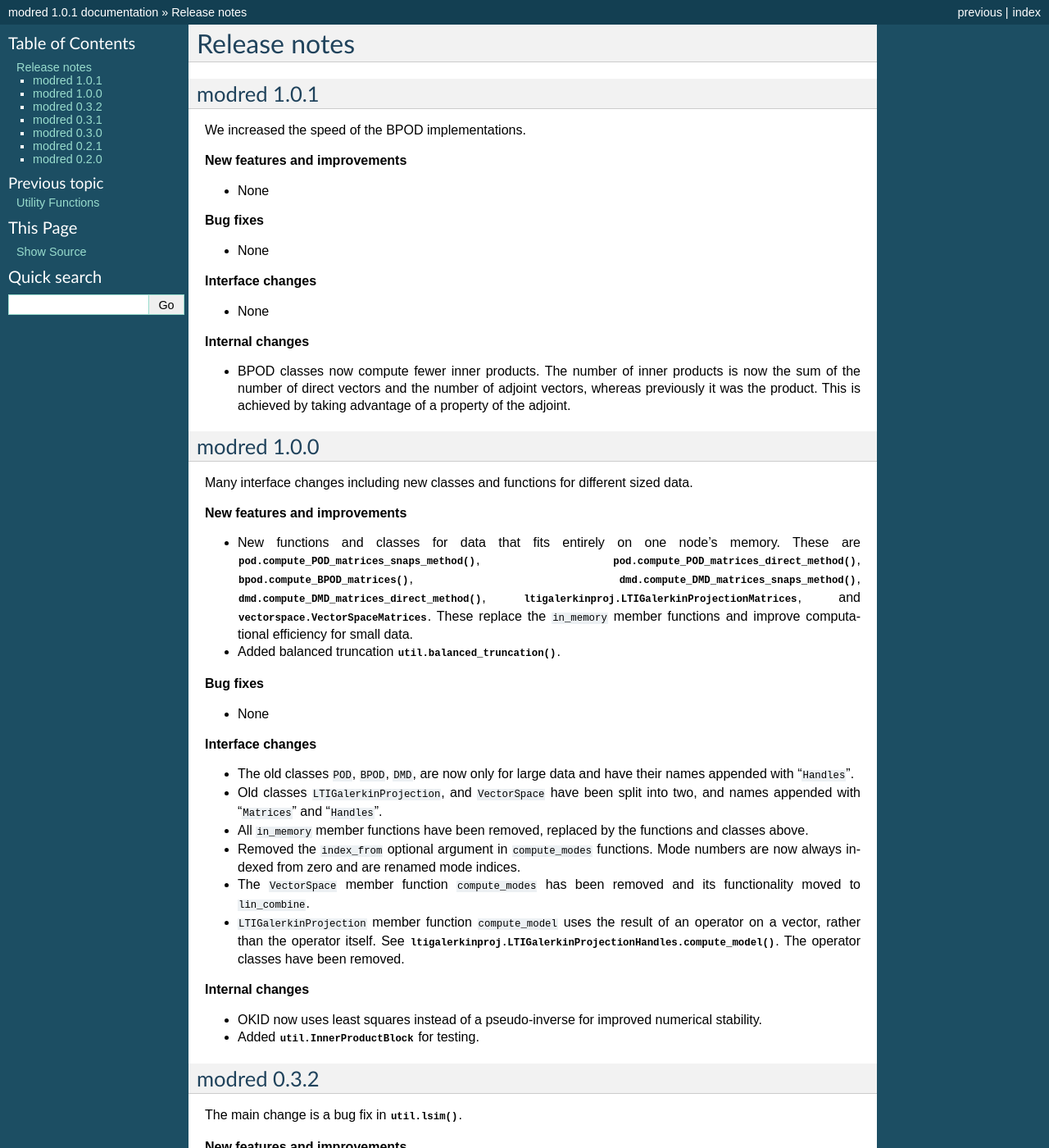
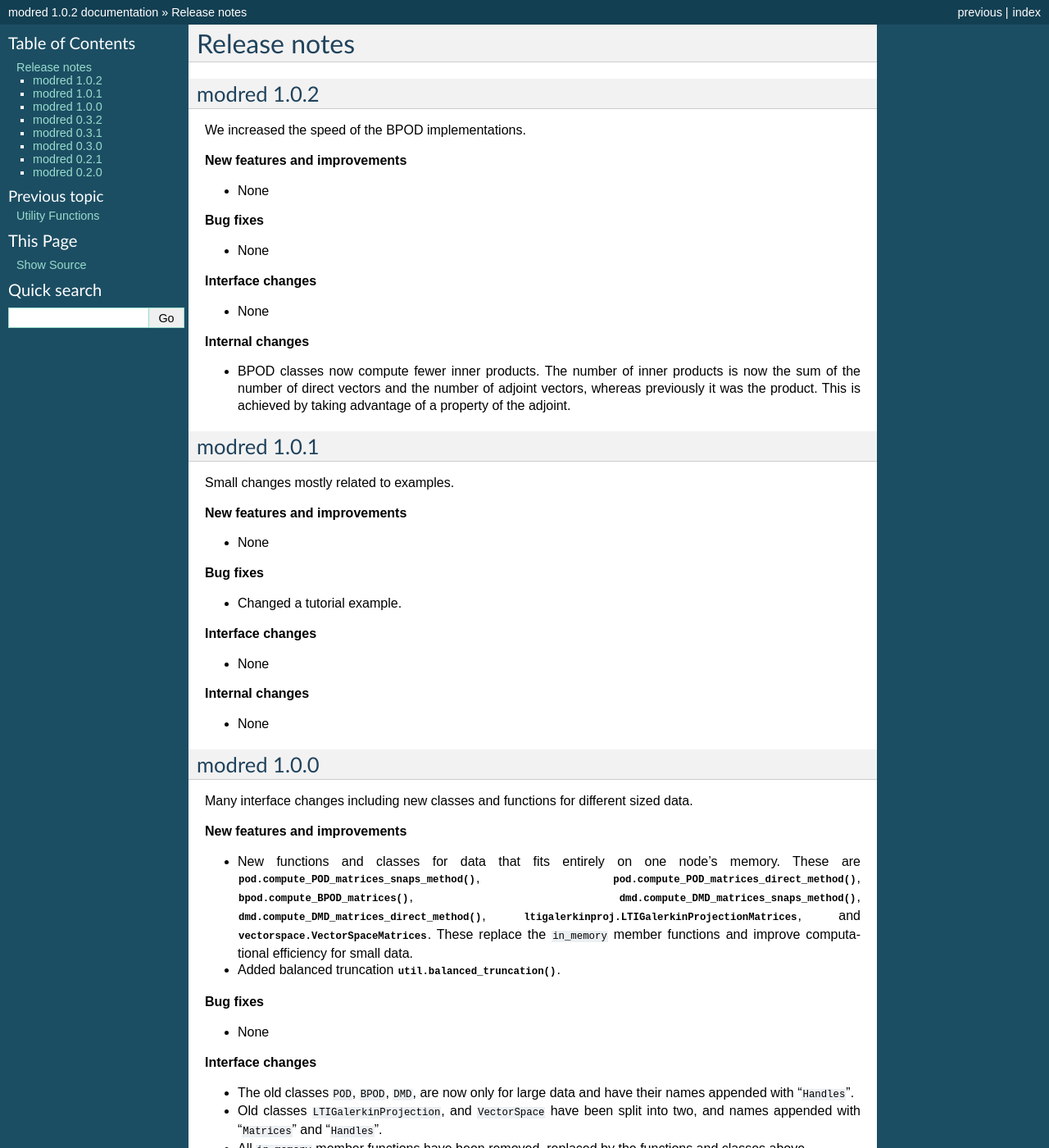
Before and after one commit to belson17/modred, a Sphinx documentation site: the page built from doc/release_notes.rst, in a window 1280 px wide and 1400 px high. Shown: the whole window at 82% size. Built offline with Sphinx 7.4.7, drawn with Linux system fonts in a browser that asks for light colours; formulas are drawn with MathJax 3; the version number is read from the project's files by our own code; some of the changed text lies outside the part shown.

Commit message:
Corrected missing version 1.0.1. Now ready for v1.0.2

```diff
--- a/__init__.py
+++ b/__init__.py
@@ -1,4 +1,4 @@
-__version__ = '1.0.1'
+__version__ = '1.0.2'
 # http://en.wikipedia.org/wiki/Software_versioning
 
 # Make the classes and functions in src available from top namespace.
--- a/doc/release_notes.rst
+++ b/doc/release_notes.rst
@@ -4,7 +4,7 @@ Release notes
 
 
 ------------
-modred 1.0.1
+modred 1.0.2
 ------------
 We increased the speed of the BPOD implementations.
 
@@ -16,7 +16,6 @@ We increased the speed of the BPOD implementations.
 
 * None
 
-
 **Interface changes**
 
 * None
@@ -27,6 +26,29 @@ We increased the speed of the BPOD implementations.
   is now the sum of the number of direct vectors and the number of adjoint
   vectors, whereas previously it was the product. This is achieved by taking
   advantage of a property of the adjoint.
+
+
+------------
+modred 1.0.1
+------------
+Small changes mostly related to examples.
+
+**New features and improvements**
+
+* None
+
+**Bug fixes**
+
+* Changed a tutorial example.
+
+**Interface changes**
+
+* None
+
+**Internal changes**
+
+* None
+
 
 
 ------------
```
